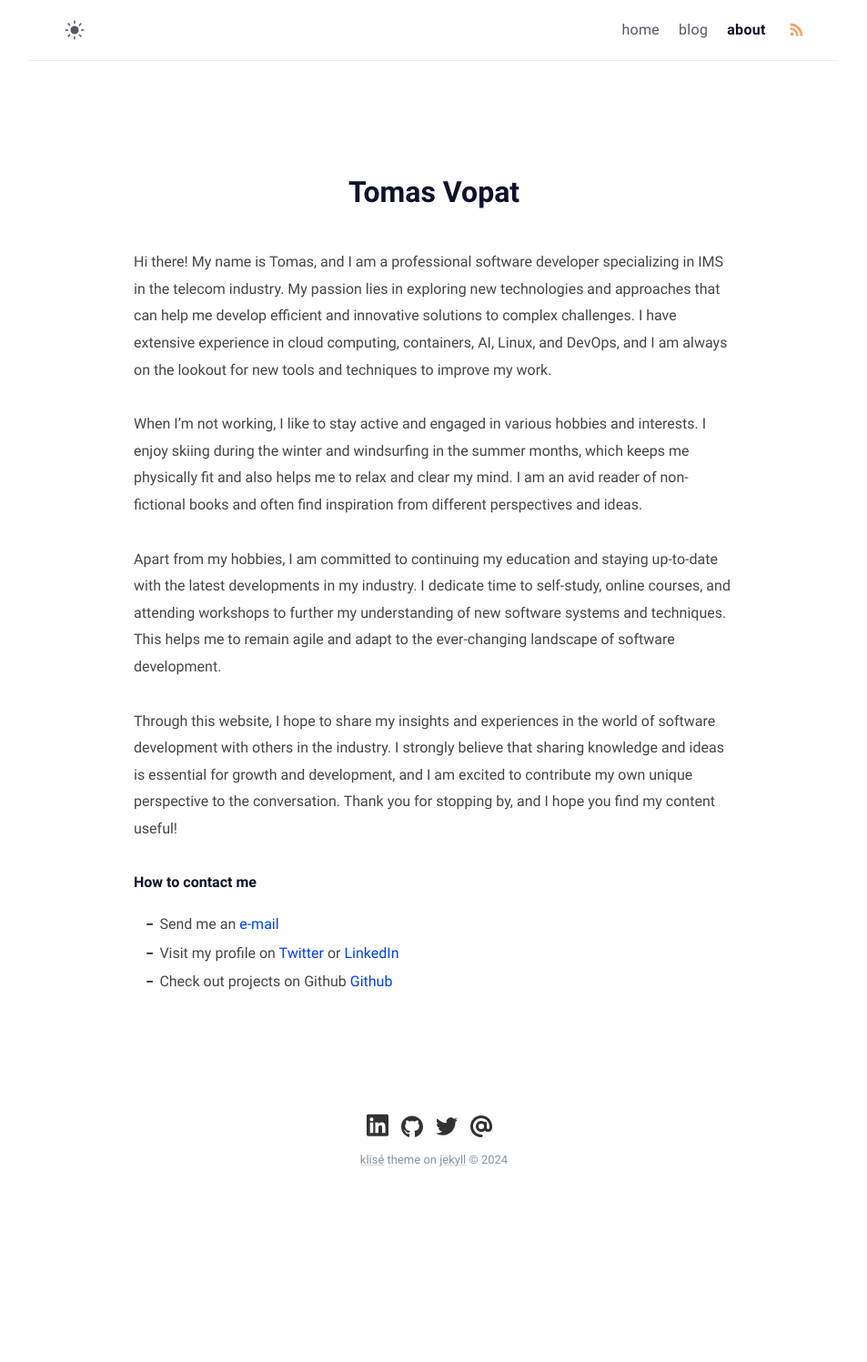
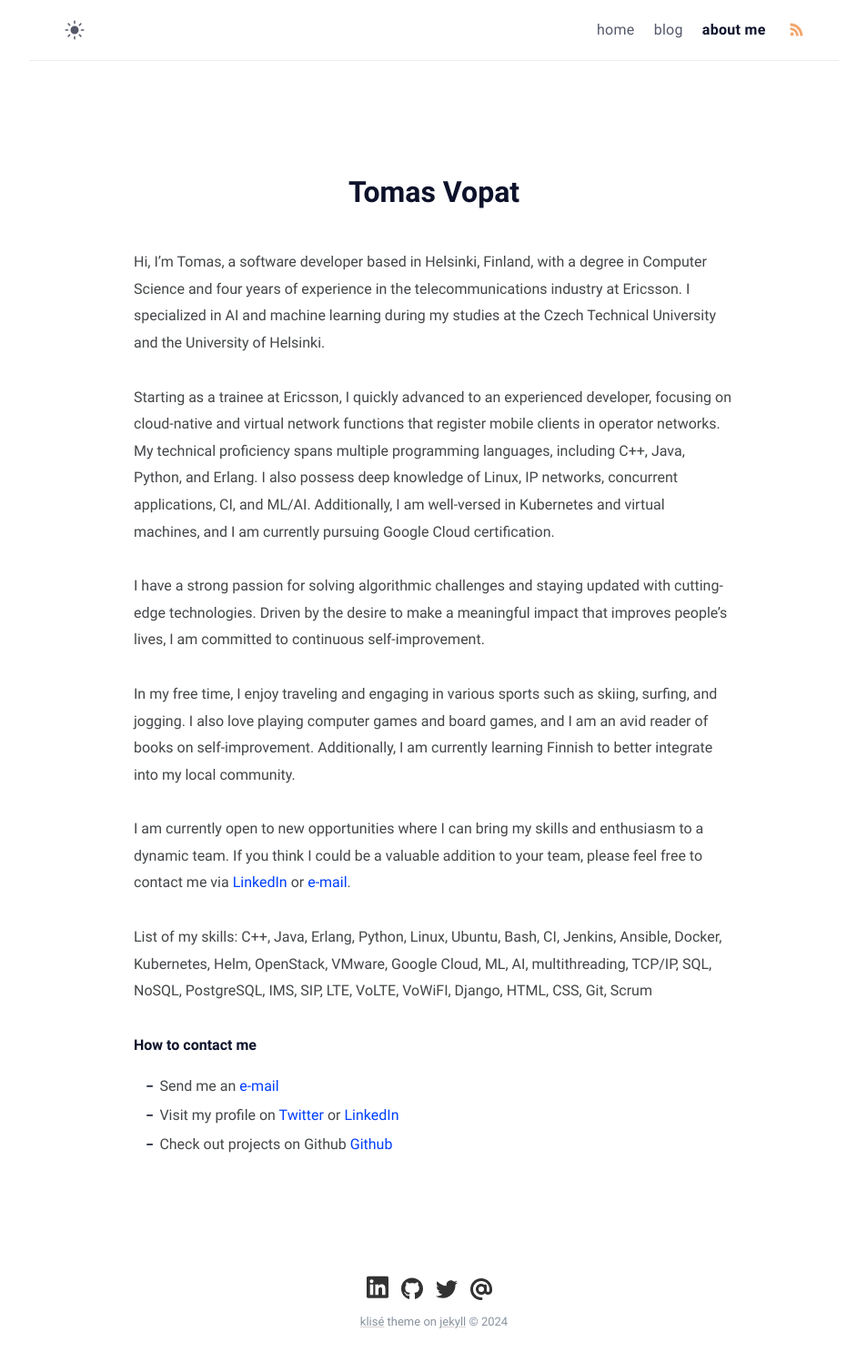
Before and after one commit to tomvopat/personal_webpage, a Jekyll site: the page built from data/about.md, in a window 1280 px wide. Shown: the whole page at 91% size, without its empty margins (163-1116 px from the left). Built offline with Jekyll 4.4.1, drawn with Linux system fonts in a browser that asks for light colours; before the commit the page ends 1319 px from its top, so only the background shows below that.

Commit message:
Update about me

```diff
--- a/data/_config.yml
+++ b/data/_config.yml
@@ -12,9 +12,7 @@ mode: "light" # default theme "dark" | "light"
 author:
   name: Tomas Vopat # author name
   bio: |- # tell to the world
-    Welcome to my personal website! My name is Tomas, and I am a professional software developer in the telecom industry, specializing in IMS.
-    I am passionate about all things related to technology, particularly Linux, cloud computing, containers, AI, and DevOps. I believe that the best way to solve complex problems is to stay up-to-date with the latest technologies and explore new tools that can help me be more productive and efficient in my work.
-    On this website, you'll find my personal blog where I share my experiences, insights, and tips related to the technologies that I work with. Whether you're a fellow developer or simply interested in the latest trends in the tech world, I hope that my blog will provide you with valuable insights and ideas. Thanks for visiting!
+    Hello, I'm Tomas. I'm an experienced software developer specializing in telecommunications at Ericsson. I'm currently seeking new job opportunities. Feel free to check out my <a href="/about">about me<a/> page or visit my <a href="https://www.linkedin.com/in/tomvopat/">LinkedIn</a> profile for more information. Thank for visiting!
   username: tomasvopat # general username
   github: tomvopat # github username
   twitter: tomvopat # twitter username
--- a/data/_data/menus.yml
+++ b/data/_data/menus.yml
@@ -6,7 +6,7 @@
   url: /blog/
   external: false
 
-- title: about
+- title: about me
   url: /about/
   external: false # set true if you using external link, see below
 
--- a/data/_includes/navbar.html
+++ b/data/_includes/navbar.html
@@ -183,7 +183,7 @@
           {%- endfor -%}
         {%- else -%}
           <a class="menu-link {% if url == '/' %}active{% endif %}" href="/">home</a>
-          <a class="menu-link {% if url == '/about/' %}active{% endif %}" href="/about">about</a>
+          <a class="menu-link {% if url == '/about/' %}active{% endif %}" href="/about">about me</a>
         {%- endif -%}
         <a class="menu-link rss" href="/feed.xml">
           <svg
--- a/data/about.md
+++ b/data/about.md
@@ -2,18 +2,22 @@
 title: Tomas Vopat
 permalink: /about/
 layout: page
-excerpt: My name is Tomas, and I am a professional software developer specializing in IMS in the telecom industry.
+excerpt: My name is Tomas, and I am an experienced software developer in telecom at Ericsson
 comments: false
 ---
 
+Hi, I'm Tomas, a software developer based in Helsinki, Finland, with a degree in Computer Science and four years of experience in the telecommunications industry at Ericsson. I specialized in AI and machine learning during my studies at the Czech Technical University and the University of Helsinki.
 
-Hi there! My name is Tomas, and I am a professional software developer specializing in IMS in the telecom industry. My passion lies in exploring new technologies and approaches that can help me develop efficient and innovative solutions to complex challenges. I have extensive experience in cloud computing, containers, AI, Linux, and DevOps, and I am always on the lookout for new tools and techniques to improve my work.
+Starting as a trainee at Ericsson, I quickly advanced to an experienced developer, focusing on cloud-native and virtual network functions that register mobile clients in operator networks. My technical proficiency spans multiple programming languages, including C++, Java, Python, and Erlang. I also possess deep knowledge of Linux, IP networks, concurrent applications, CI, and ML/AI. Additionally, I am well-versed in Kubernetes and virtual machines, and I am currently pursuing Google Cloud certification.
 
-When I'm not working, I like to stay active and engaged in various hobbies and interests. I enjoy skiing during the winter and windsurfing in the summer months, which keeps me physically fit and also helps me to relax and clear my mind. I am an avid reader of non-fictional books and often find inspiration from different perspectives and ideas.
+I have a strong passion for solving algorithmic challenges and staying updated with cutting-edge technologies. Driven by the desire to make a meaningful impact that improves people's lives, I am committed to continuous self-improvement.
 
-Apart from my hobbies, I am committed to continuing my education and staying up-to-date with the latest developments in my industry. I dedicate time to self-study, online courses, and attending workshops to further my understanding of new software systems and techniques. This helps me to remain agile and adapt to the ever-changing landscape of software development.
+In my free time, I enjoy traveling and engaging in various sports such as skiing, surfing, and jogging. I also love playing computer games and board games, and I am an avid reader of books on self-improvement. Additionally, I am currently learning Finnish to better integrate into my local community.
 
-Through this website, I hope to share my insights and experiences in the world of software development with others in the industry. I strongly believe that sharing knowledge and ideas is essential for growth and development, and I am excited to contribute my own unique perspective to the conversation. Thank you for stopping by, and I hope you find my content useful!
+I am currently open to new opportunities where I can bring my skills and enthusiasm to a dynamic team. If you think I could be a valuable addition to your team, please feel free to contact me via [LinkedIn](https://www.linkedin.com/in/{{ site.author.linkedin }}) or [e-mail](mailto:{{ site.author.email }}).
+
+List of my skills: C++, Java, Erlang, Python, Linux, Ubuntu, Bash, CI, Jenkins, Ansible, Docker, Kubernetes, Helm, OpenStack, VMware, Google Cloud, ML, AI, multithreading, TCP/IP, SQL, NoSQL, PostgreSQL, IMS, SIP, LTE, VoLTE, VoWiFI, Django, HTML, CSS, Git, Scrum
+
 
 **How to contact me**
 
```
Also changed, not shown: README.md.
